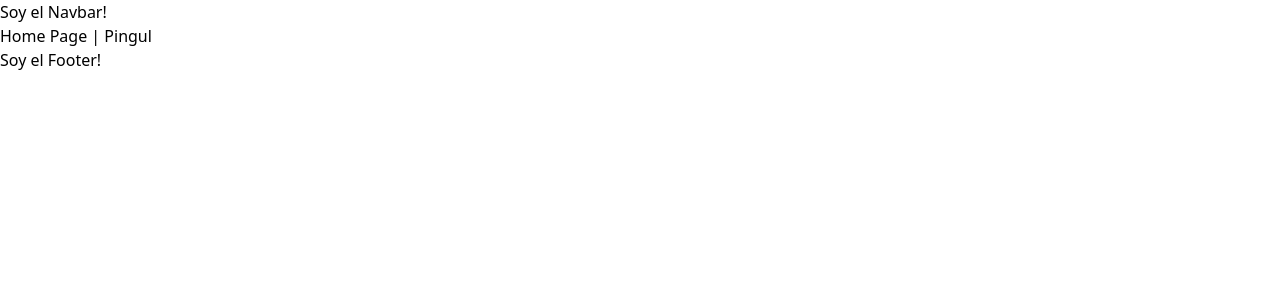
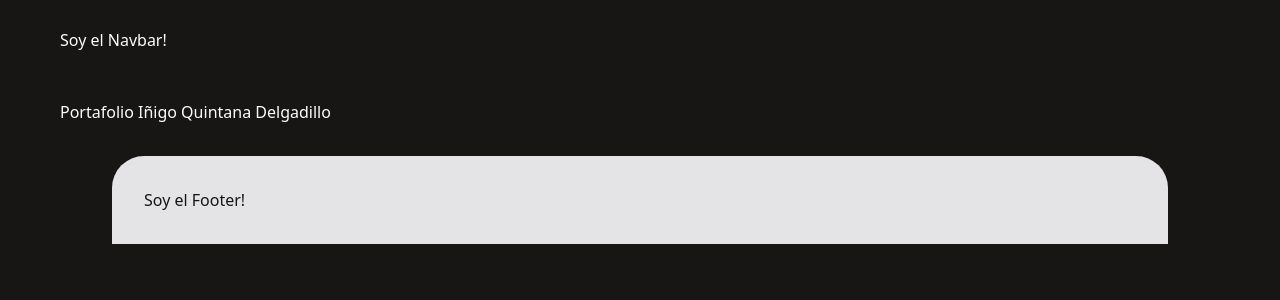
Before and after one commit to Inigo1405/Portafolio, a React (Vite) app: page / in a window 1280 px wide. Shown: the top 300 px of the page. Built offline with nearby package versions, Linux system fonts and the light colour scheme.

Commit message:
feat: refactor Footer and Navbar components to use div elements, update MainLayout structure, and modify HomePage title

```diff
--- a/src/components/Footer/Footer.tsx
+++ b/src/components/Footer/Footer.tsx
@@ -1,8 +1,8 @@
 function Footer() {
   return (
-    <>
+    <div className="bg-accent p-8 rounded-t-4xl text-background">
       Soy el Footer!
-    </>
+    </div>
   );
 };
 
--- a/src/components/Navbar/Navbar.tsx
+++ b/src/components/Navbar/Navbar.tsx
@@ -1,8 +1,8 @@
 function Navbar() {
   return (
-    <>
+    <div className=" py-7 px-15">
       Soy el Navbar!
-    </>
+    </div>
   );
 };
 
--- a/src/index.css
+++ b/src/index.css
@@ -1 +1,8 @@
-@import "tailwindcss"
+@import "tailwindcss";
+
+@theme {
+  --color-background: #171614;
+  --color-accent: #E4E4E7;
+  --color-surface: #FCD530;
+  --color-foreground: #FDFDFD;
+}
--- a/src/layouts/MainLayout.tsx
+++ b/src/layouts/MainLayout.tsx
@@ -6,18 +6,18 @@ import Footer from "@components/Footer/Footer";
 
 export default function MainLayout() {
   return (
-    <>
-      <header>
+    <div className="min-h-screen bg-background text-foreground">
+      <header className="mb-5">
         <Navbar />
       </header>
 
-      <main>
+      <main className="mx-15">
         <Outlet />
       </main>
 
-      <footer>
+      <footer className="mx-28 mt-8">
         <Footer />
       </footer>
-    </>
+    </div>
   );
 };
--- a/src/pages/Home/HomePage.tsx
+++ b/src/pages/Home/HomePage.tsx
@@ -1,5 +1,7 @@
 export default function HomePage(){
   return (
-    <h1>Home Page | Pingul</h1>
+    <>
+      <h1>Portafolio Iñigo Quintana Delgadillo</h1>
+    </>
   );
 };
```
